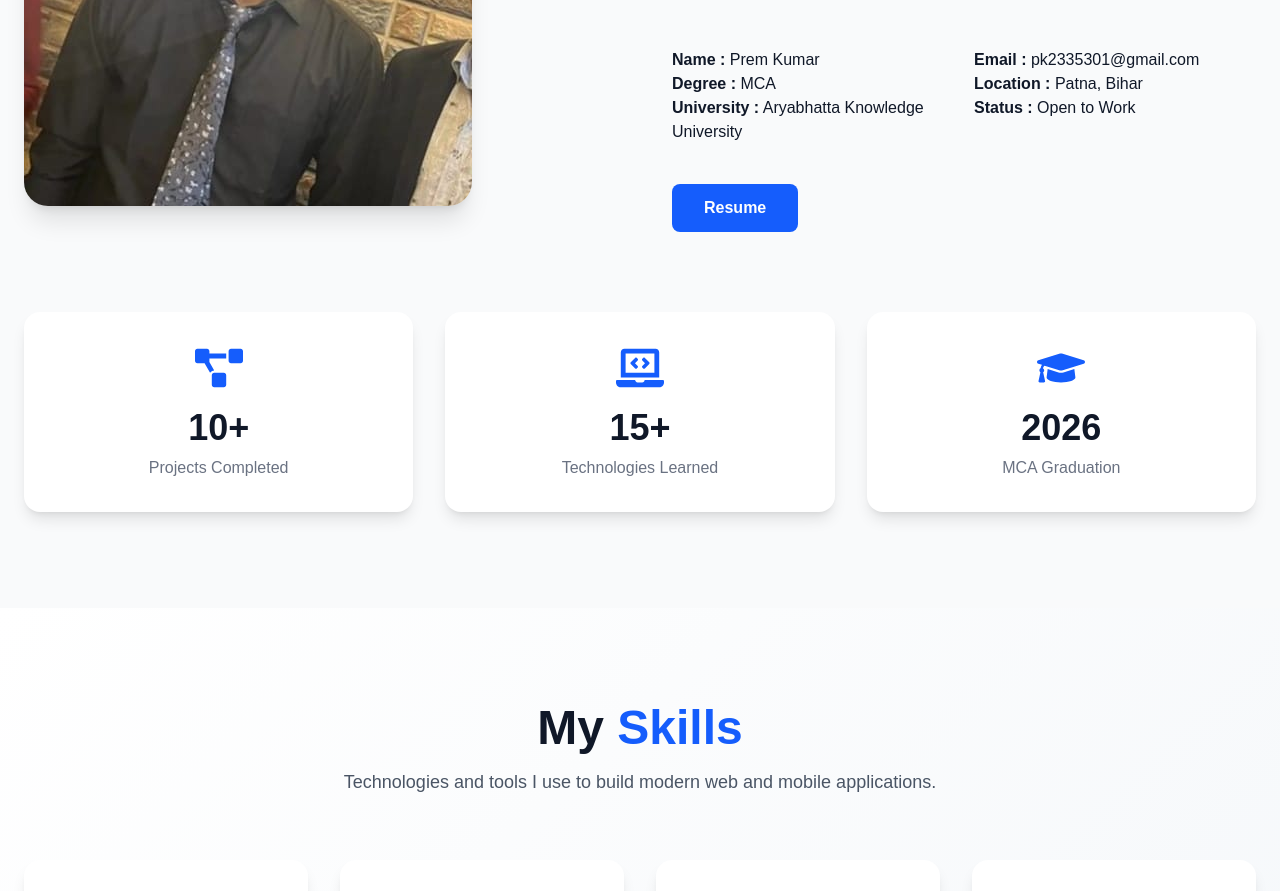
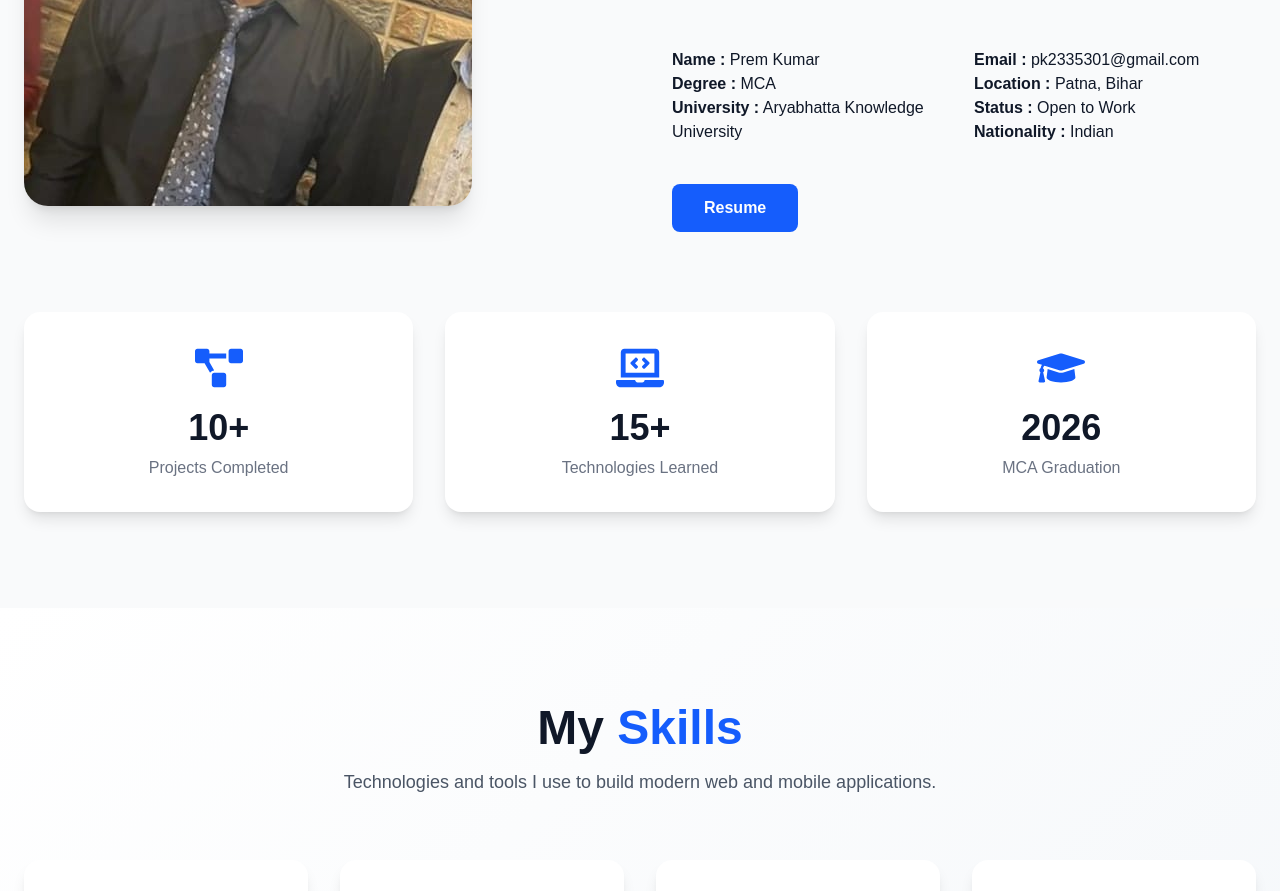
Before and after one commit to Premkumar2479/Portfolio, a React app: page / in a window 1280 px wide. Shown: the part 1320-2211 px from the top of the page. Built offline with nearby package versions, Linux system fonts and the light colour scheme; the HTML template or start-up script is replaced by a standard one.

Commit message:
some updates

```diff
--- a/src/components/About.jsx
+++ b/src/components/About.jsx
@@ -87,6 +87,8 @@ function About() {
                 <p><strong>Email :</strong> pk2335301@gmail.com</p>
                 <p><strong>Location :</strong> Patna, Bihar</p>
                 <p><strong>Status :</strong> Open to Work</p>
+                <p><strong>Nationality :</strong> Indian</p>
+
               </div>
 
             </div>
```
